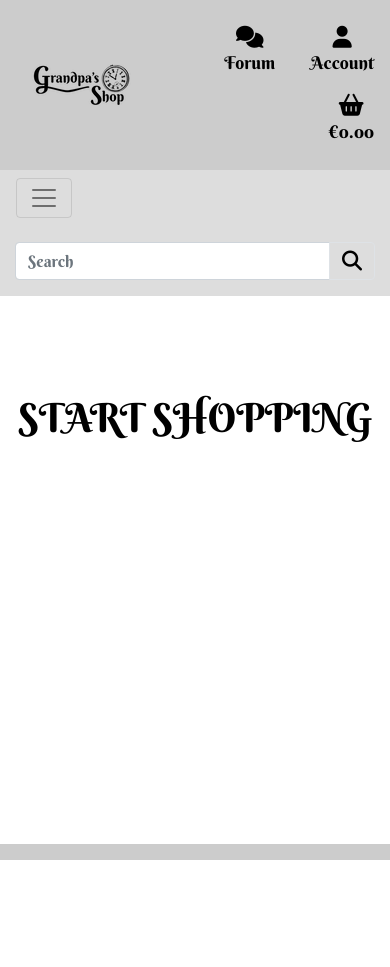
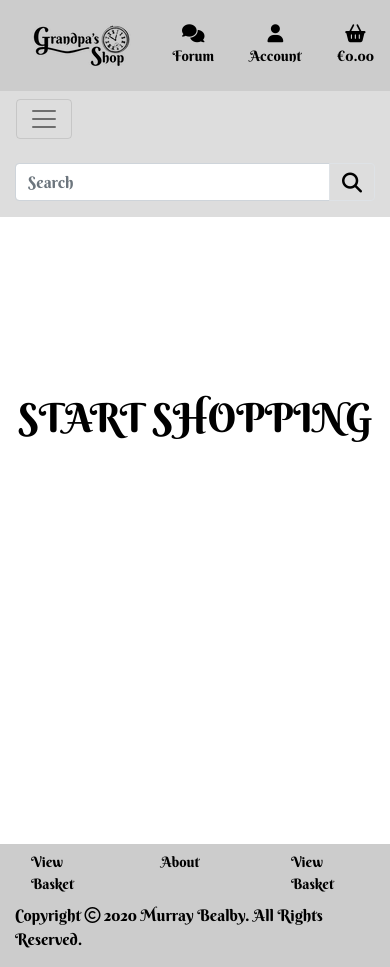
Before and after one commit to Bealby/grandpas-pocket-watch-shop, a Django app: page / in a window 390 px wide. Before the commit the page ends 860 px from the top, so only its background shows below. Run offline with Django 3.2, Linux system fonts and the light colour scheme; some libraries are stand-ins or nearby versions.

Commit message:
Added media query to reduce nav-links text on smaller devices

```diff
--- a/static/css/base.css
+++ b/static/css/base.css
@@ -28,9 +28,9 @@ body{
     color:rgb(0, 0, 0, 1) !important;
 }
 
-.nav-link{
+.custom-nav-links a{
         color:rgb(0, 0, 0, 1) !important;
-        font-size: 1.1rem;
+        font-size: 0.9rem;
 }
 
 .header-list-items{
@@ -61,10 +61,19 @@ body{
 
 /*-----MEDIA QUERIES-----*/
 
-/*-----Reduce font size for header-list-items so that they are positioned and look better on smarter devices-----*/
+/*-----Reduce font size for header-list-items so that they are positioned smarter on smaller devices-----*/
 @media (min-width: 1000px) {
     .header-list-items{
         font-size: 1.2rem;
+        padding-left:1rem;
+        padding-right:1rem;
+    }
+}
+
+/*-----Reduce font size for nav-links so that they are positioned smarter on smaller devices-----*/
+@media (min-width: 1000px) {
+    .custom-nav-links a{
+        font-size: 1.1rem;
         padding-left:1rem;
         padding-right:1rem;
     }
--- a/templates/includes/footer.html
+++ b/templates/includes/footer.html
@@ -1,15 +1,24 @@
-<nav id="topnav" class="navbar navbar-expand-lg">
-  <div class="collapse navbar-collapse" id="navbarNav">
-    <ul class="navbar-nav">
-      <li class="nav-item active text-black">
-        <a class="nav-link" href="#">View Basket</a>
-      </li>
-      <li class="nav-item">
-        <a class="nav-link" href="#">About</a>
-      </li>
-      <li class="nav-item">
-        <a class="nav-link" href="#">Contact</a>
-      </li>
-    </ul>
-  </div>
-</nav>
+<div id="topnav" class="container-fluid custom-nav-links">
+    <div class="row">
+        <div class="col-sm-12 col-md-6">
+            <div class="row">
+                <div class="col-4">
+                    <a class="nav-item nav-link" href="#">View Basket</a>
+                </div>
+                <div class="col-4">
+                    <a class="nav-item nav-link" href="#">About</a>
+                </div>
+                <div class="col-4">
+                    <a class="nav-item nav-link" href="#">View Basket</a>
+                </div>
+            </div>
+        </div>
+        <div class="col-sm-12 col-md-6">
+            <div class="row">
+                <div class="col-12">
+                    <p>Copyright <i class="far fa-copyright"></i> 2020 Murray Bealby. All Rights Reserved.</p>
+                </div>
+            </div>
+        </div>
+    </div>
+</div>
--- a/templates/includes/main-nav.html
+++ b/templates/includes/main-nav.html
@@ -1,4 +1,4 @@
-<div class="collapse navbar-collapse" id="navbarSupportedContent">
+<div class="collapse navbar-collapse custom-nav-links" id="navbarSupportedContent">
     <ul class="navbar-nav mx-auto">
         <li class="nav-item">
             <a class="nav-link" href="#" id="all-products-link" role="button" data-toggle="dropdown" aria-haspopup="true" aria-expanded="false">
```
